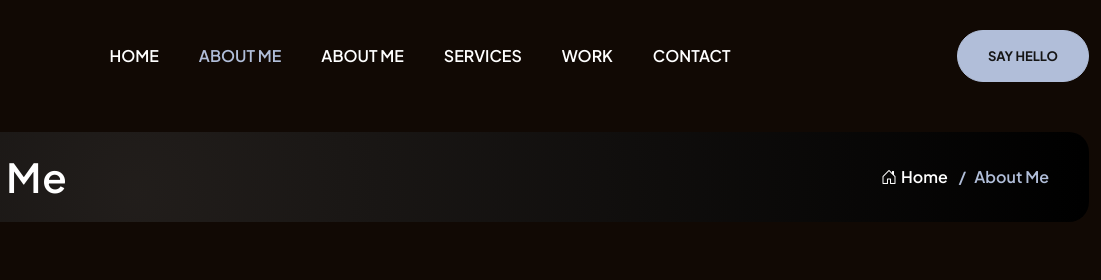
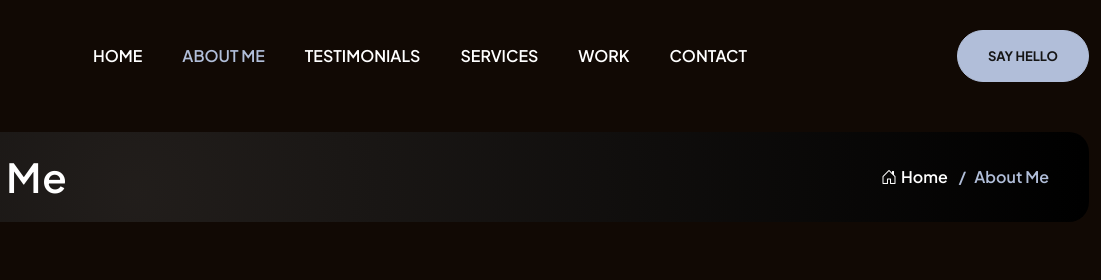
Before and after one commit to OnerFusionINC/reekasoni, a plain HTML site: page about-me.html in a window 1280 px wide. Shown: the top 280 px of the page, 179-1280 px from the left. Drawn offline with nearby package versions, Linux system fonts and the light colour scheme; files whose address does not match are found by name; a web font is replaced by a local one.

Commit message:
error testimonials

```diff
--- a/about-me.html
+++ b/about-me.html
@@ -93,7 +93,7 @@
                       <a class="nav-link active" href="about-me.html">About Me</a>
                     </li>
                     <li class="nav-item">
-                      <a class="nav-link" href="testimonials.html">About Me</a>
+                      <a class="nav-link" href="testimonials.html">Testimonials</a>
                     </li>
                     <li class="nav-item">
                       <a class="nav-link" href="services.html">Services</a>
```
Also changed, not shown: contact.html (+1 -1 lines), index.html (+1 -1 lines), services.html (+1 -1 lines), testimonials.html (+1 -1 lines), work.html (+1 -1 lines).
